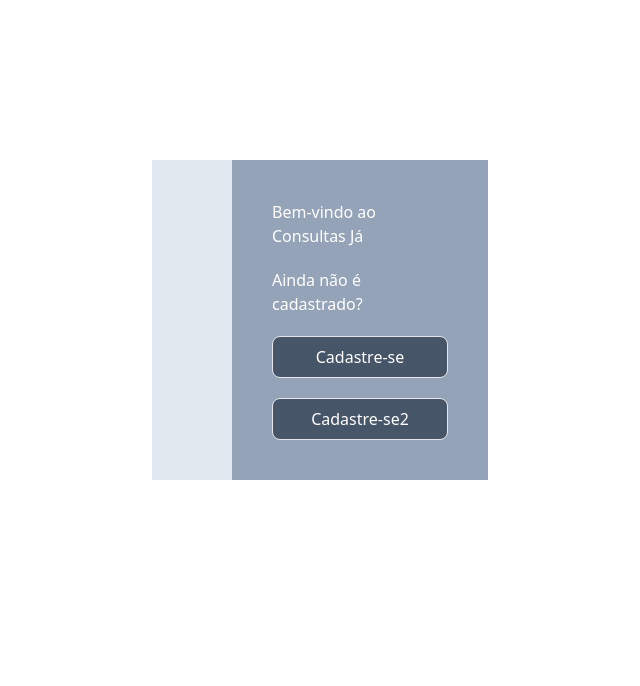
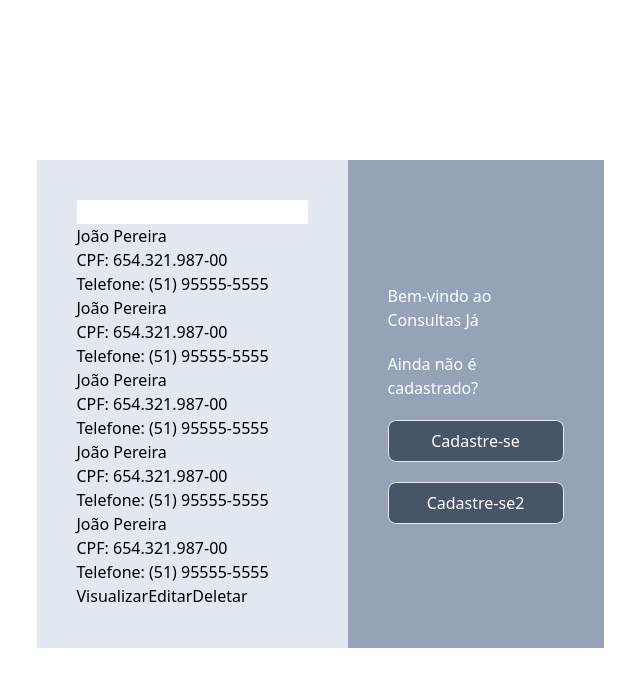
Before and after one commit to pllsg96/consultas-ja, a React (Vite) app in the folder consultas-ja/: page /buscas in a window 1280 px wide. Shown: the top 686 px of the page, without its empty margins (320-960 px from the left). Built offline with nearby package versions, Linux system fonts and the light colour scheme.

Commit message:
feat: criacao da lista para consulta dos cadastros

```diff
--- a/consultas-ja/src/App.jsx
+++ b/consultas-ja/src/App.jsx
@@ -4,6 +4,7 @@
 import Consultas from "./pages/Consultas";
 import Cadastro from "./pages/Cadastro";
 import Xablau from './pages/xablau';
+import Buscas from './pages/Buscas';
 
 
 
@@ -19,6 +20,7 @@
               <Route path='/consultas' element={<Consultas />} />
               <Route path='/cadastro' element={<Cadastro />} />
               <Route path='/xablau' element={<Xablau />} />
+              <Route path='/buscas' element={<Buscas />} />
             </Routes>
           </div>
 
--- a/consultas-ja/src/data/mock.js
+++ b/consultas-ja/src/data/mock.js
@@ -1,4 +1,4 @@
-const mockData = [
+const mockDataPessoas = [
   {
     nome: 'Fulano da Silva',
     cpf: '123.456.789-00',
@@ -38,8 +38,40 @@
     telefone: '(51) 95555-5555',
     endereco: 'Rua Teste 202, Bairro Fictício, Cidade Modelo',
     imageProfile: 'https://example.com/profile5.jpg'
+  },
+  {
+    nome: 'João Pereira',
+    cpf: '654.321.987-00',
+    rg: 'PE-65.432.198',
+    telefone: '(51) 95555-5555',
+    endereco: 'Rua Teste 202, Bairro Fictício, Cidade Modelo',
+    imageProfile: 'https://example.com/profile5.jpg'
+  },
+  {
+    nome: 'João Pereira',
+    cpf: '654.321.987-00',
+    rg: 'PE-65.432.198',
+    telefone: '(51) 95555-5555',
+    endereco: 'Rua Teste 202, Bairro Fictício, Cidade Modelo',
+    imageProfile: 'https://example.com/profile5.jpg'
+  },
+  {
+    nome: 'João Pereira',
+    cpf: '654.321.987-00',
+    rg: 'PE-65.432.198',
+    telefone: '(51) 95555-5555',
+    endereco: 'Rua Teste 202, Bairro Fictício, Cidade Modelo',
+    imageProfile: 'https://example.com/profile5.jpg'
+  },
+  {
+    nome: 'João Pereira',
+    cpf: '654.321.987-00',
+    rg: 'PE-65.432.198',
+    telefone: '(51) 95555-5555',
+    endereco: 'Rua Teste 202, Bairro Fictício, Cidade Modelo',
+    imageProfile: 'https://example.com/profile5.jpg'
   }
 ];
 
 
-export default mockData;
+export default mockDataPessoas;
--- a/consultas-ja/src/pages/Buscas.jsx
+++ b/consultas-ja/src/pages/Buscas.jsx
@@ -1,8 +1,23 @@
 import { useContext, createContext } from "react";
+import mockDataPessoas from "../data/mock";
 
 
 const CadastroProvider = () => {
 
+//   const items = [];
+//   for (let i = 0; i < mockData.length; i++) {
+//     const pessoa = mockData[i];
+//     items.push(
+//       <li key={i}>
+//         <h2>{pessoa.nome}</h2>
+//         <p>CPF: {pessoa.cpf}</p>
+//         <p>RG: {pessoa.rg}</p>
+//         <p>Telefone: {pessoa.telefone}</p>
+//         <p>Endereço: {pessoa.endereco}</p>
+//         <img src={pessoa.imageProfile} alt={`Perfil de ${pessoa.nome}`} />
+//       </li>
+//     );
+//   }
     return (
 
         <div>
@@ -10,9 +25,18 @@
 
             <div>
                 <div>
-                    <h2>Nome</h2>
-                    <h2>CPF</h2>
-                    <h2>Telefone</h2>
+
+                    {
+          mockDataPessoas
+        .filter((peixinho) => peixinho.nome === 'João Pereira')
+        .map((peixinho, index) => (
+            <div key={index}>
+                <h2>{peixinho.nome}</h2>
+                <p>CPF: {peixinho.cpf}</p>
+                <p>Telefone: {peixinho.telefone}</p>
+            </div>
+        ))
+                    }
 
                     <button>Visualizar</button>
                     <button>Editar</button>
```
